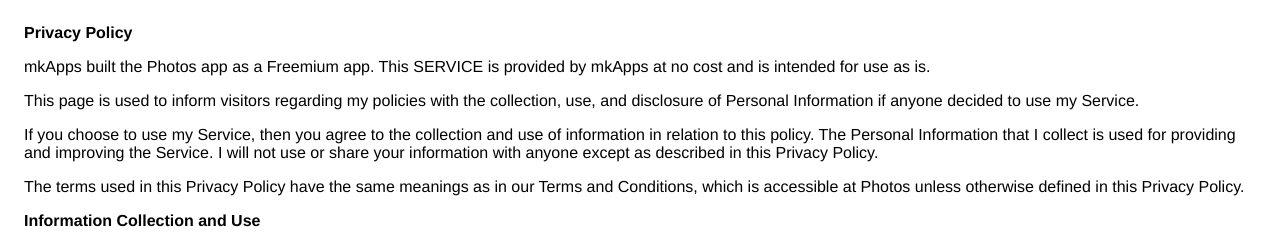
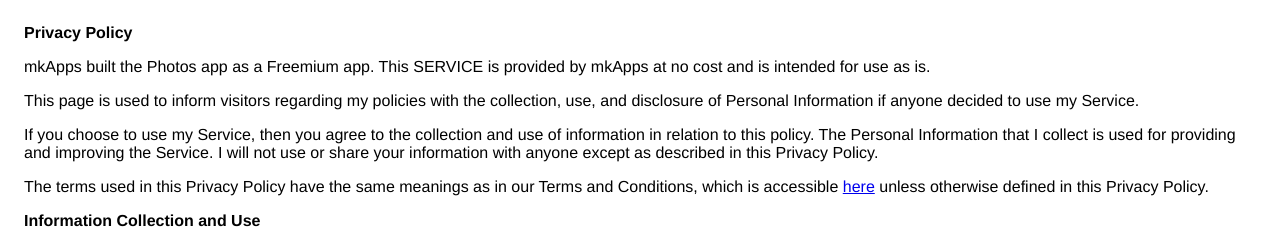
Before and after one commit to bio007/Photos-Privacy-Policy, a plain HTML site: page privacy_policy.html in a window 1280 px wide. Shown: the top 243 px of the page. Drawn offline with Linux system fonts and the light colour scheme.

Commit message:
Update privacy_policy.html

```diff
--- a/privacy_policy.html
+++ b/privacy_policy.html
@@ -25,8 +25,8 @@
                   anyone except as described in this Privacy Policy.
                 </p> <p>
                   The terms used in this Privacy Policy have the same meanings
-                  as in our Terms and Conditions, which is accessible at
-                  Photos unless otherwise defined in this Privacy Policy.
+                  as in our Terms and Conditions, which is accessible <a href='terms_conditions.html'>here</a>
+                  unless otherwise defined in this Privacy Policy.
                 </p> <p><strong>Information Collection and Use</strong></p> <p>
                   For a better experience, while using our Service, I
                   may require you to provide us with certain personally
```
